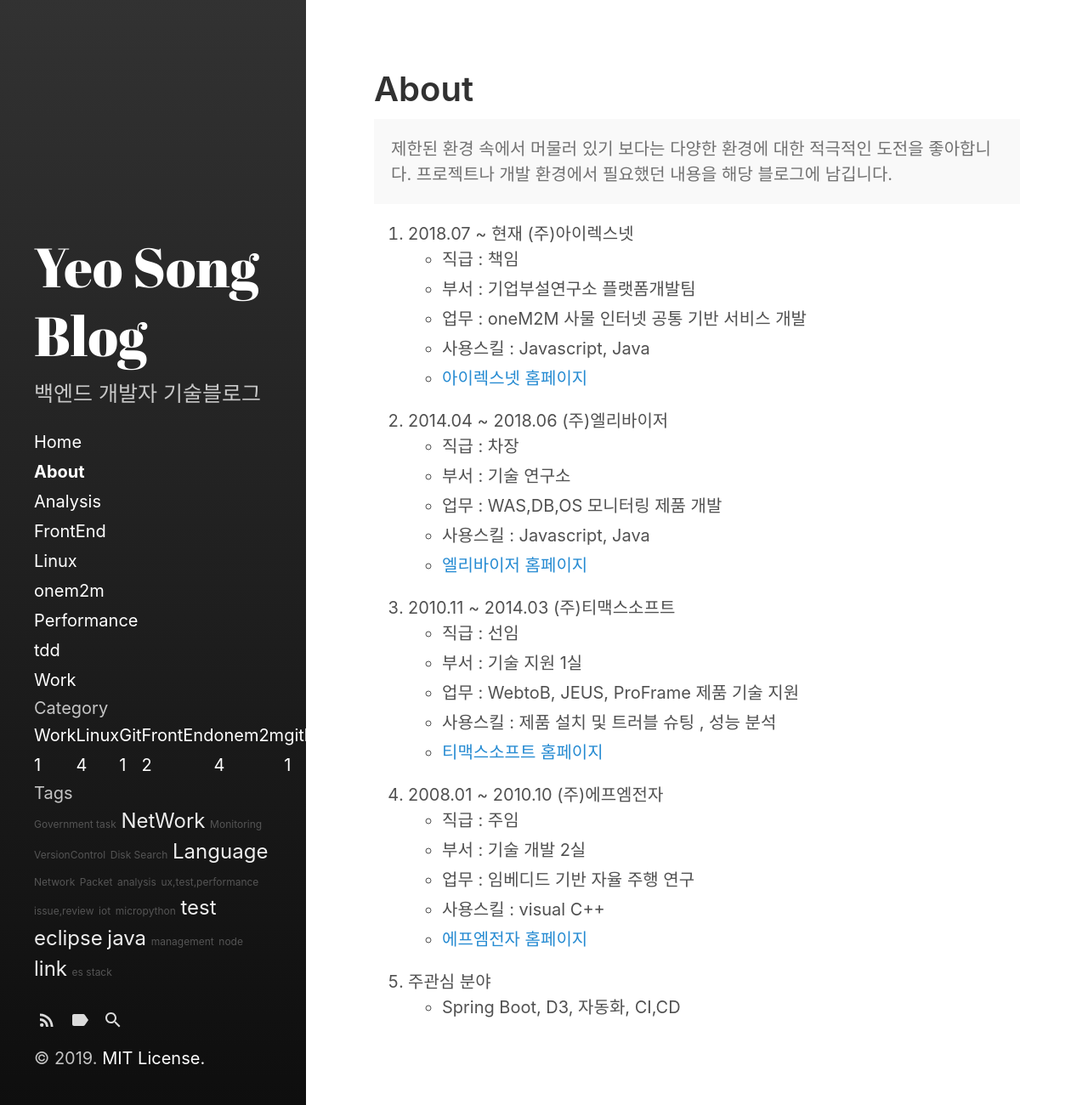
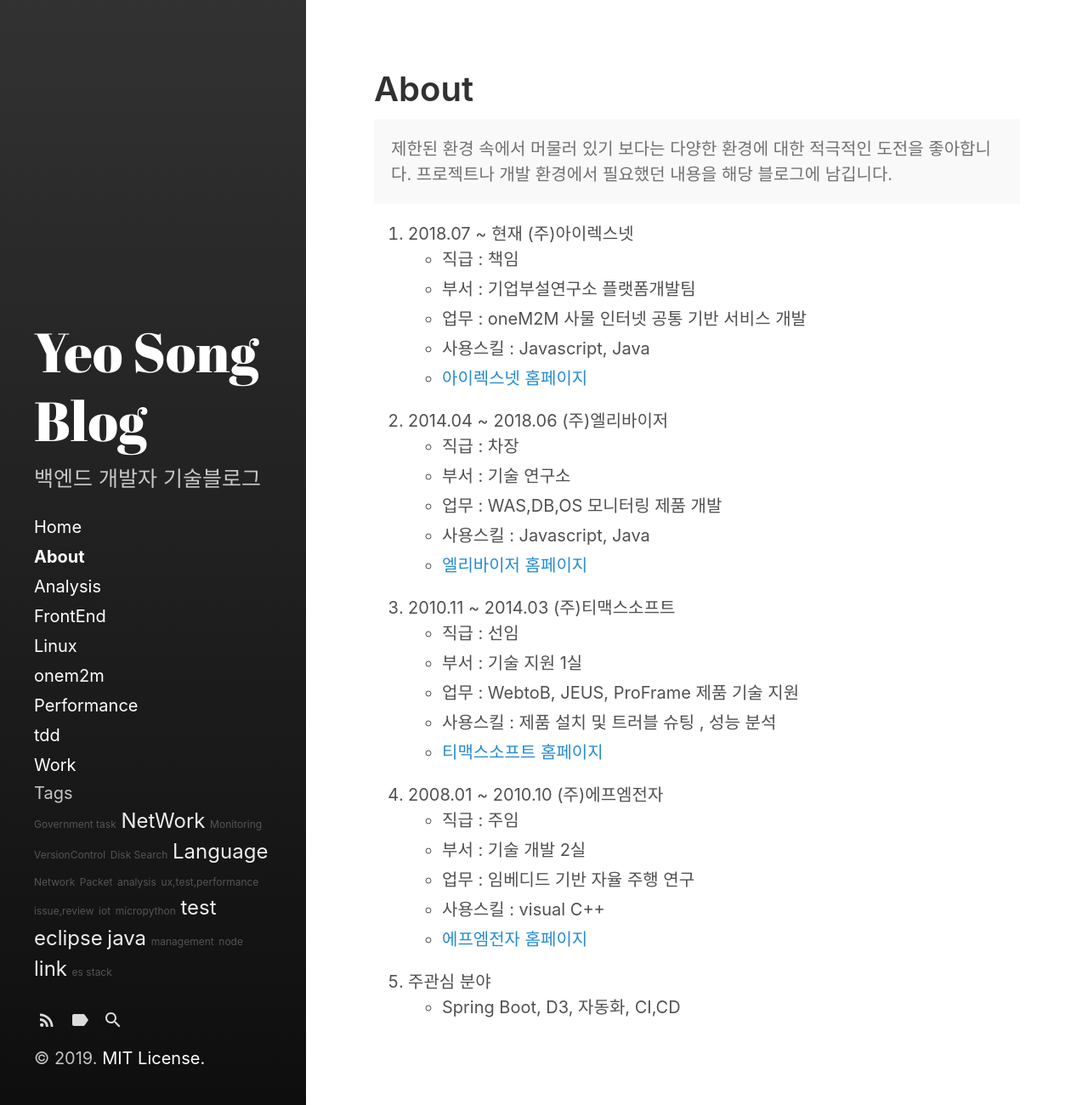
Before and after one commit to kranian/kranian.github.io, a Jekyll site: the page built from about.md, in a window 1280 px wide. Shown: the whole page at 85% size. Built offline with Jekyll 4.4.1, drawn with Linux system fonts in a browser that asks for light colours; comment, search, counter and statistics services are not loaded.

Commit message:
Update sidebar-nav-links.html

```diff
--- a/_includes/sidebar-nav-links.html
+++ b/_includes/sidebar-nav-links.html
@@ -18,21 +18,7 @@
 
   {% include custom-nav-links.html %}
 </nav>
-  <div>
-    <div class="sidebar-nav-item">Category</div>
-    <nav class="content-ul">
-      {% for category in site.categories %}
-      <a href="{{ root_url }}/{{ site.category_dir }}#{{ category | first }}"
-         class="sidebar-nav-item pl-3rem">
-                            <span class="name">
-                                {{ category | first }}
-                            </span>
-        <span class="badge">{{ category | last | size }}</span>
-      </a>
-      {% endfor %}
-    </nav>
-  </div>
-  <div>
+ <div>
     <div class="sidebar-nav-item">Tags</div>
     <div class="tags-cloud">
       <div>
```
